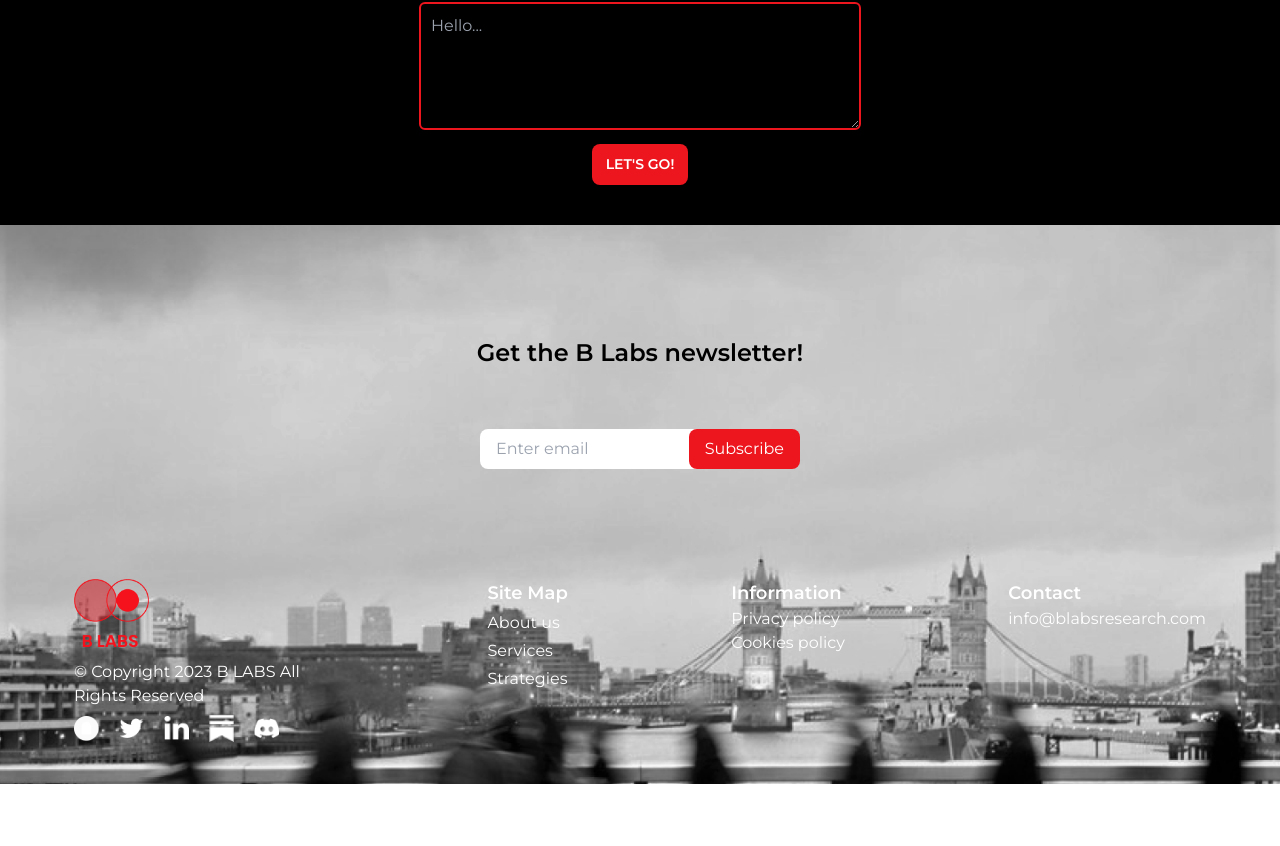
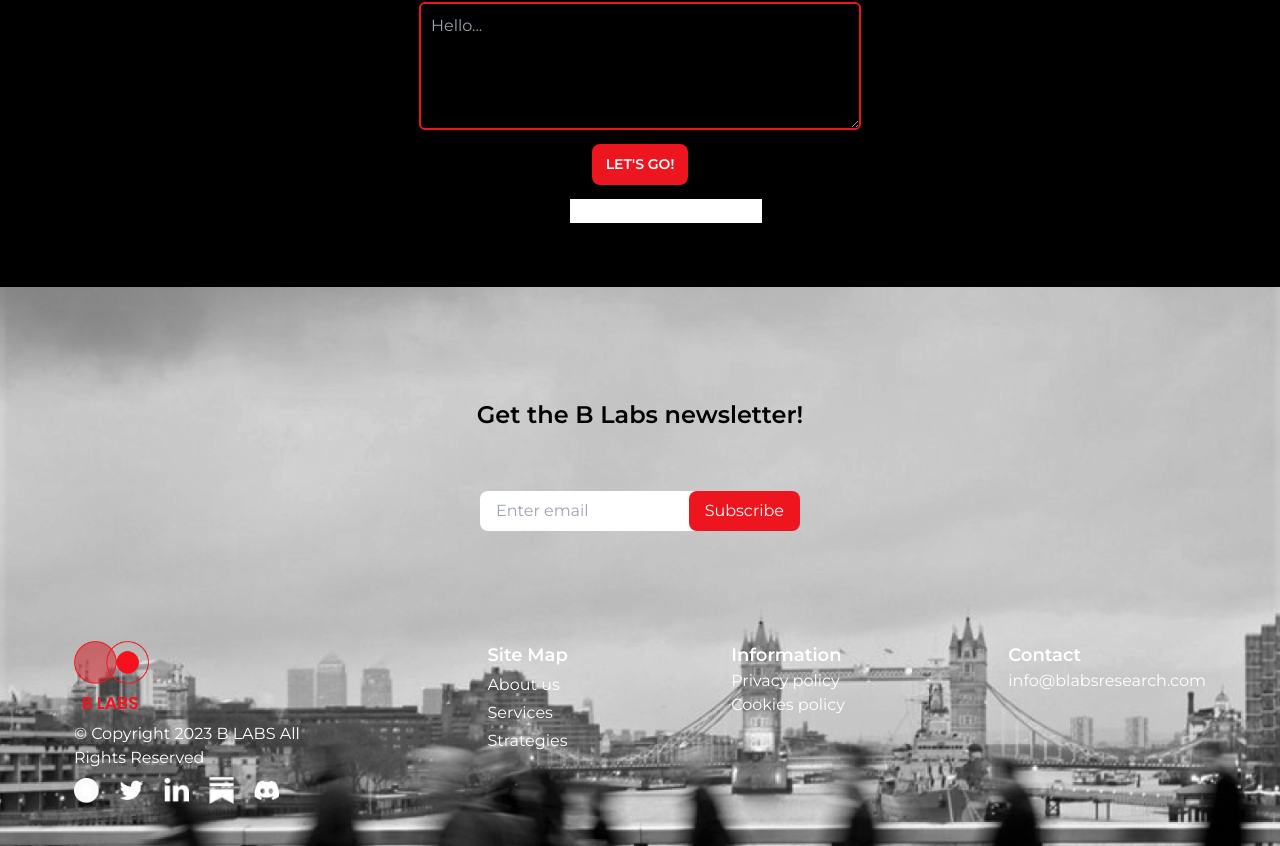
Before and after one commit to BLabsResearch/B-Labs-Website, a Next.js app: page / in a window 1280 px wide. Shown: the part 3977-4823 px from the top of the page. Before the commit the page ends 4761 px from the top, so only its background shows below. Built offline with nearby package versions, Linux system fonts and the light colour scheme.

Commit message:
suprememods

```diff
--- a/components/Contact.tsx
+++ b/components/Contact.tsx
@@ -34,6 +34,15 @@ export default function Contact() {
             <div className="w-full flex justify-center">
                 <button className="bg-red-700 text-white px-3.5 py-2.5 rounded-lg font-semibold text-[14px]">LET{"'"}S GO!</button>
             </div>
+<form action="https://app.getresponse.com/add_subscriber.html" accept-charset="utf-8" method="post">
+
+    email: <input type="text" name="email"/><br/>
+    <input type="hidden" name="campaign_token" value="fN4Li" />
+
+    <input type="hidden" name="start_day" value="0" />
+
+    <input type="submit" value="Subscribe"/>
+</form>
         </div>
     )
 }
```
